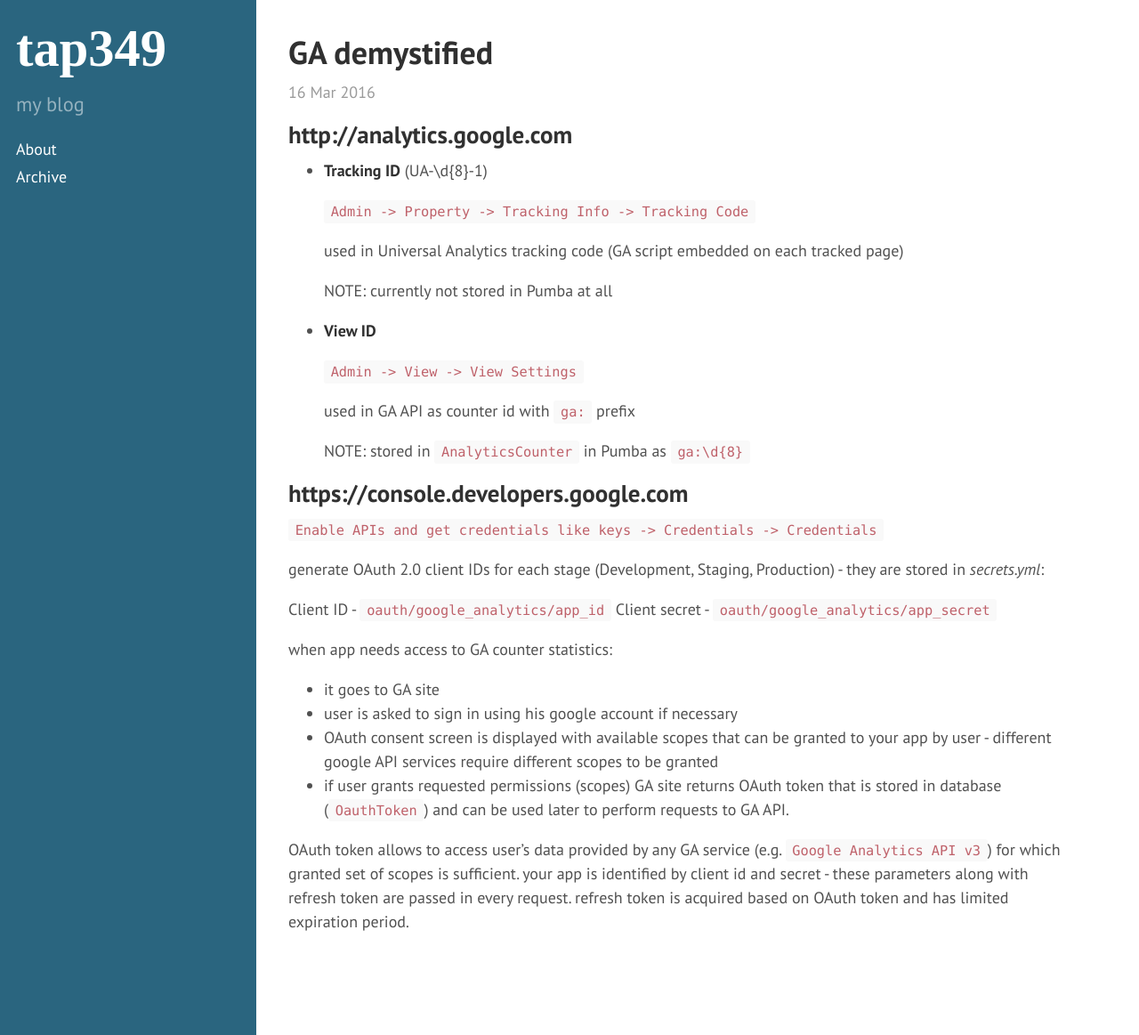
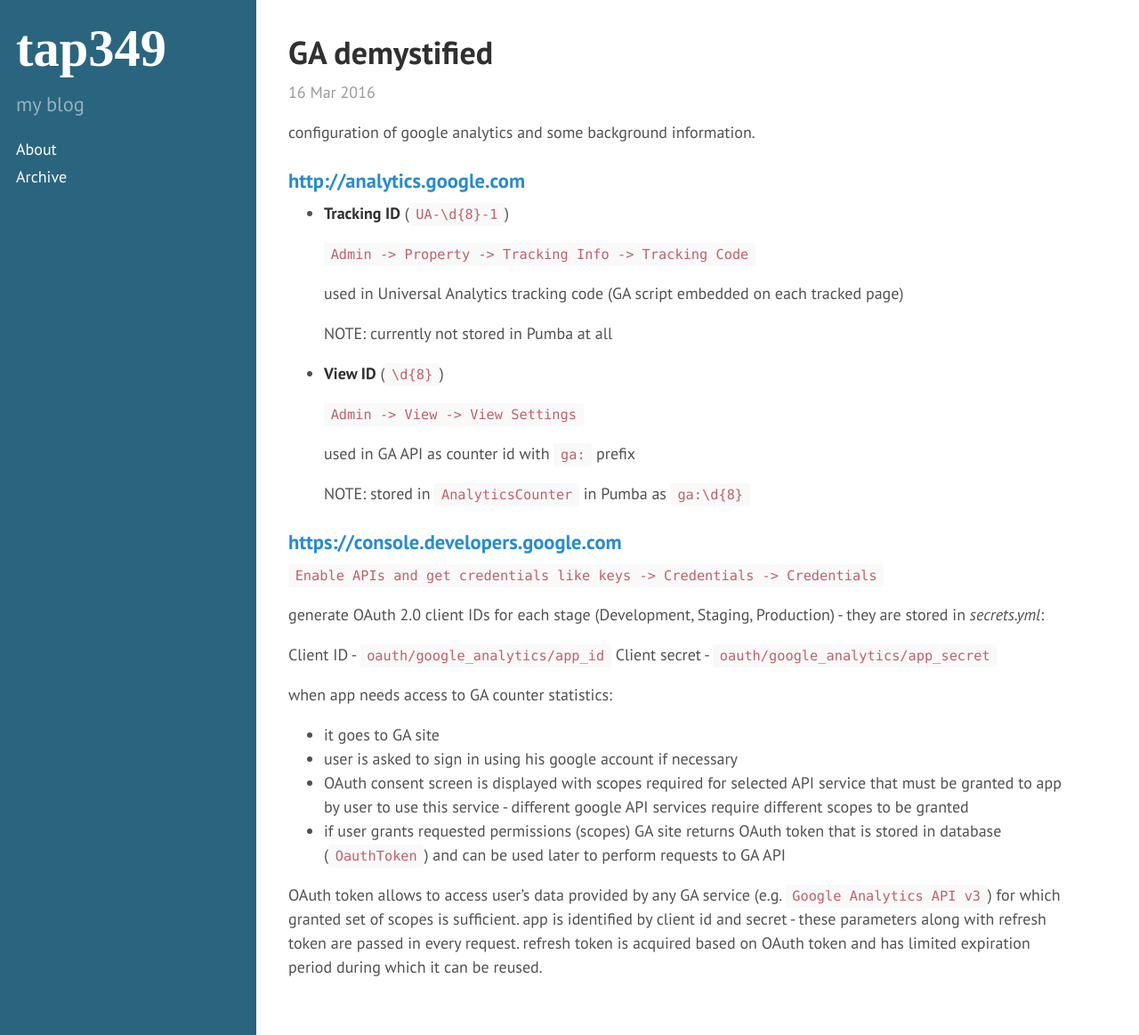
Before and after one commit to tap349/tap349.github.io, a Jekyll site: the page built from _posts/2016-03-16-GA-demystified.md, in a window 1280 px wide and 1163 px high. Shown: the whole window at 89% size. Built offline with Jekyll 4.4.1, drawn with Linux system fonts in a browser that asks for light colours.

Commit message:
update 2016-03-16_13:49:37

```diff
--- a/_posts/2016-03-16-GA-demystified.md
+++ b/_posts/2016-03-16-GA-demystified.md
@@ -6,9 +6,13 @@
 categories: [ga]
 ---
 
-## http://analytics.google.com
+configuration of google analytics and some background information.
 
-- **Tracking ID** (UA-\d{8}-1)
+<!-- more -->
+
+### <http://analytics.google.com>
+
+- **Tracking ID** (`UA-\d{8}-1`)
 
   `Admin -> Property -> Tracking Info -> Tracking Code`
 
@@ -16,7 +20,7 @@
 
   NOTE: currently not stored in Pumba at all
 
-- **View ID**
+- **View ID** (`\d{8}`)
 
   `Admin -> View -> View Settings`
 
@@ -24,7 +28,7 @@
 
   NOTE: stored in `AnalyticsCounter` in Pumba as `ga:\d{8}`
 
-## https://console.developers.google.com
+### <https://console.developers.google.com>
 
 `Enable APIs and get credentials like keys -> Credentials -> Credentials`
 
@@ -38,15 +42,15 @@
 
 - it goes to GA site
 - user is asked to sign in using his google account if necessary
-- OAuth consent screen is displayed with available scopes that can be granted
-  to your app by user -
+- OAuth consent screen is displayed with scopes required for selected API
+  service that must be granted to app by user to use this service -
   different google API services require different scopes to be granted
 - if user grants requested permissions (scopes) GA site returns OAuth token
   that is stored in database (`OauthToken`) and can be used later
-  to perform requests to GA API.
+  to perform requests to GA API
 
 OAuth token allows to access user's data provided by any GA service
 (e.g. `Google Analytics API v3`) for which granted set of scopes is sufficient.
-your app is identified by client id and secret - these parameters along with
+app is identified by client id and secret - these parameters along with
 refresh token are passed in every request. refresh token is acquired based on
-OAuth token and has limited expiration period.
+OAuth token and has limited expiration period during which it can be reused.
```
